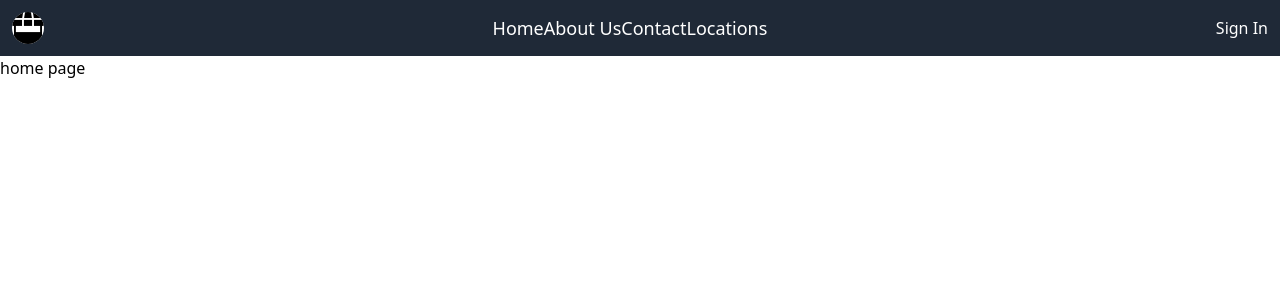
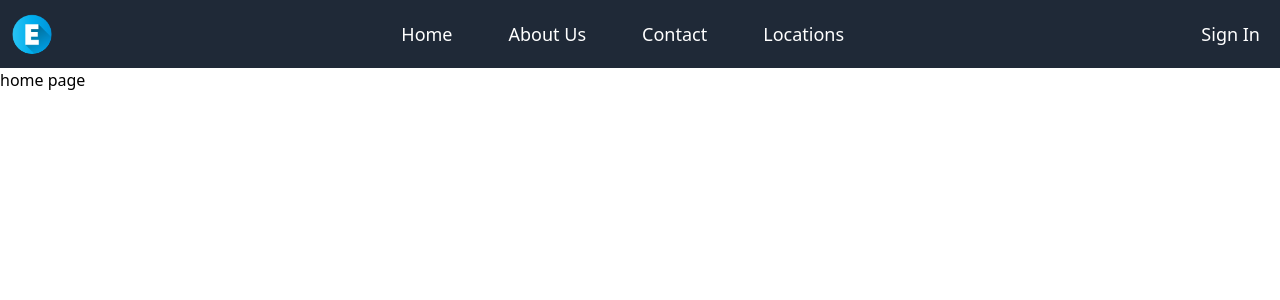
Before and after one commit to Tochukwu-001/early-mart, a Next.js app: page / in a window 1280 px wide. Shown: the top 300 px of the page. Built offline with nearby package versions, Linux system fonts and the light colour scheme.

Commit message:
nav initiated

```diff
--- a/app/components/Navbar.jsx
+++ b/app/components/Navbar.jsx
@@ -29,19 +29,19 @@ const Navbar = () => {
             alt='logo'
             width={500}
             height={500}
-            className='w-8 h-8 rounded-full bg-white'
+            className='w-10 h-10 rounded-full'
         />
 
-        <div>
+        <div className='flex items-center gap-10'>
             {
                 navItems.map((item, index)=>(
-                    <Link key={index} href={item.link} className='text-lg hover:underline hover:underline-offset-1 duration-150'>{item.label}</Link>
+                    <Link key={index} href={item.link} className='text-lg hover:bg-transparent/30 p-2 rounded-md duration-150'>{item.label}</Link>
                 ))
             }
         </div>
 
         <div>
-            <Link href={'#'}>Sign In</Link>
+            <Link href={'#'} className='text-lg hover:bg-transparent/30 p-2 rounded-md duration-150'>Sign In</Link>
         </div>
     </main>
   )
```
Also changed, not shown: public/logo.png.
